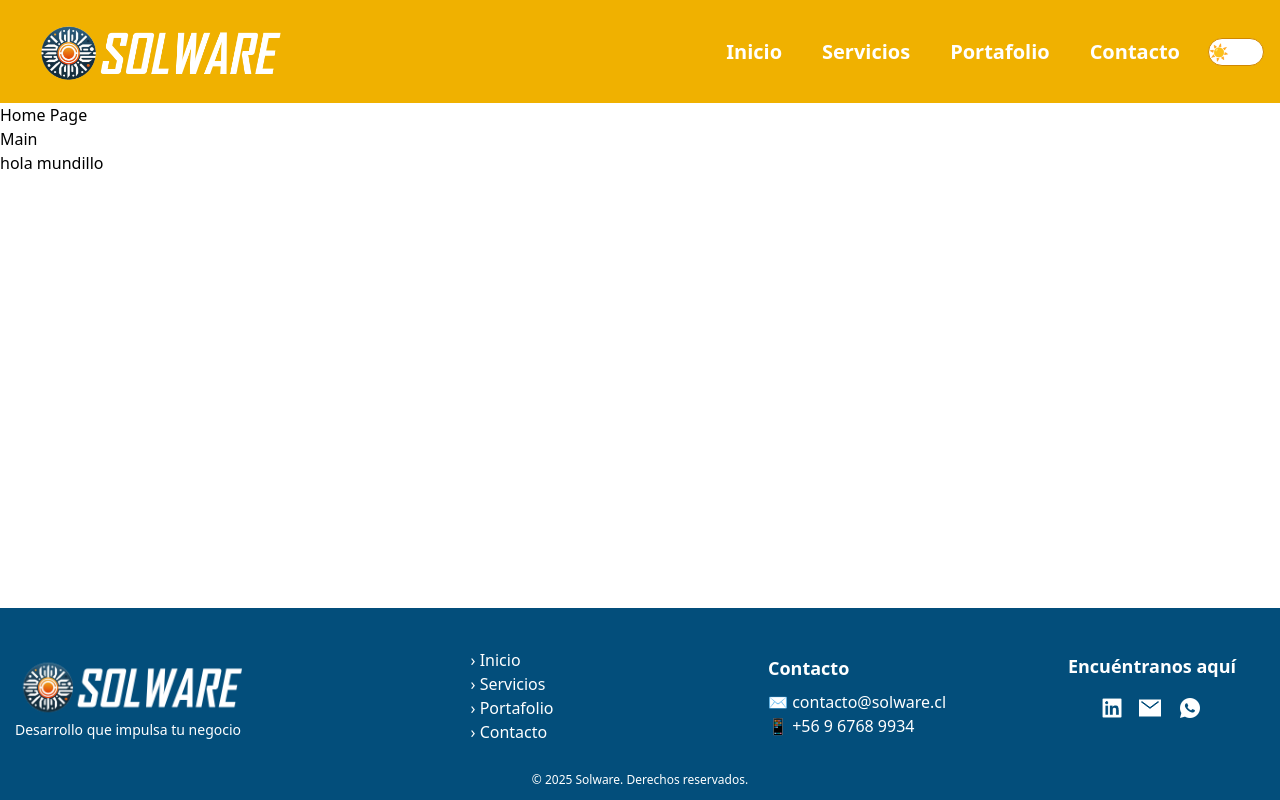
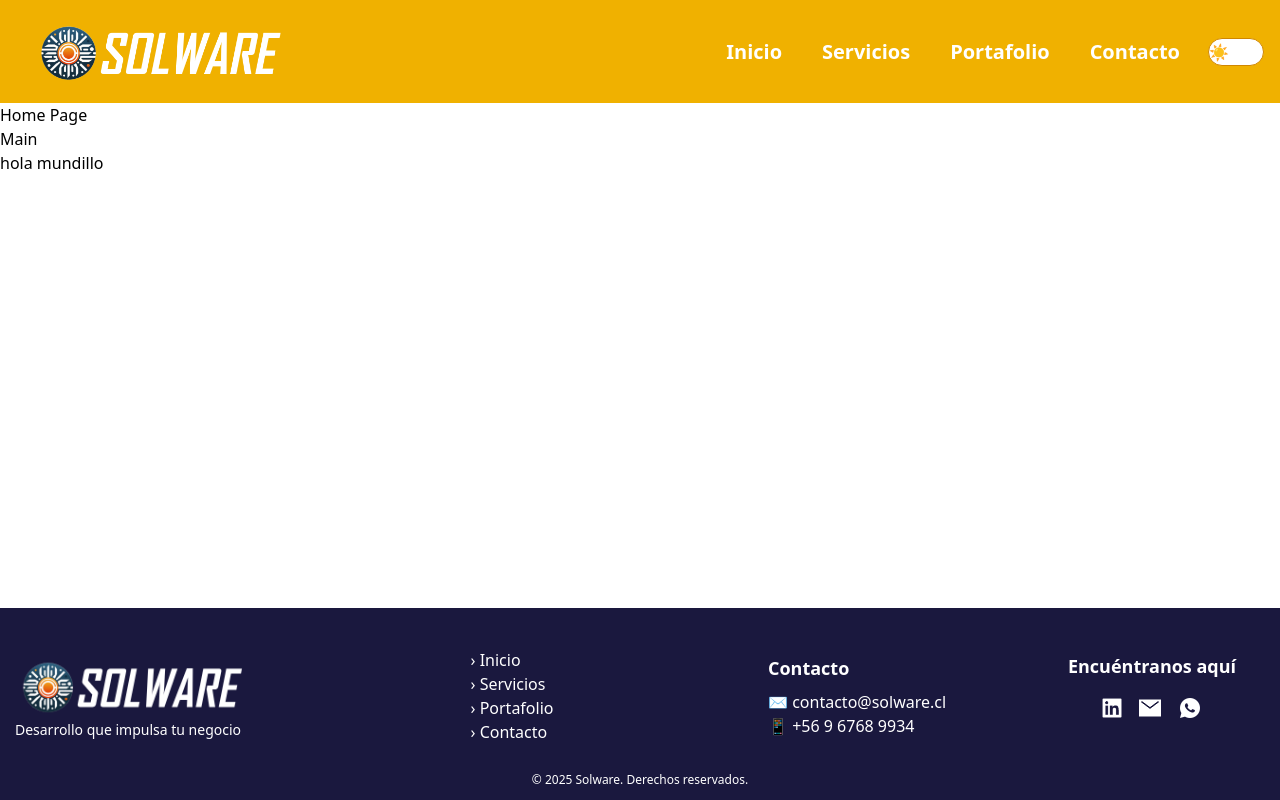
Before and after one commit to hectrhcc/Solware, a React (Vite) app: page / in a window 1280 px wide. Built offline with nearby package versions, Linux system fonts and the light colour scheme.

Commit message:
color footer

```diff
--- a/src/index.css
+++ b/src/index.css
@@ -23,6 +23,8 @@
 
  footer{
     /*background-color:#2c3e50;*/
-    background-color: #034E7B;
+   /* background-color: #034E7B;*/
+    background-color: #1A183E;
+
 
   }
```
